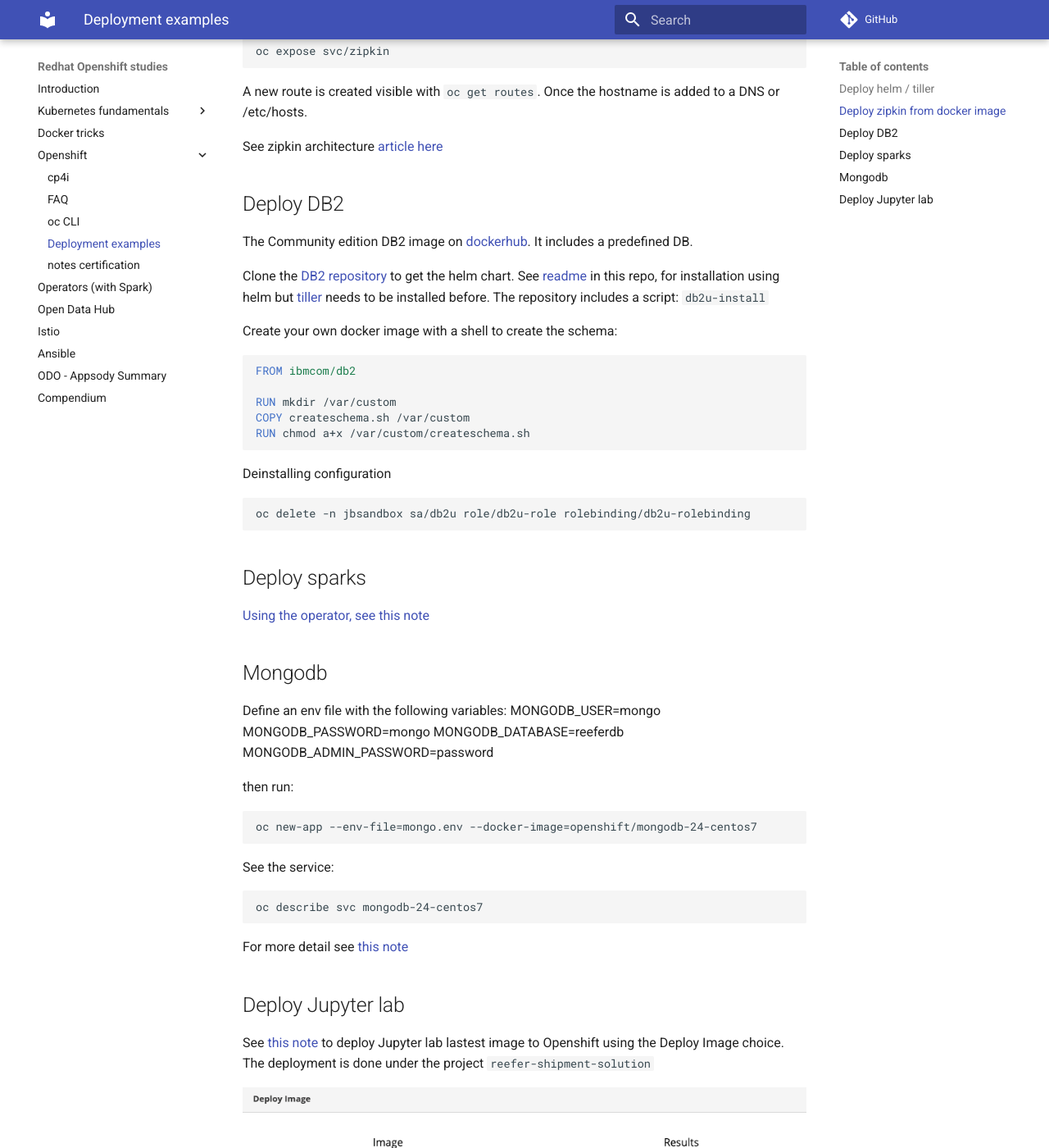
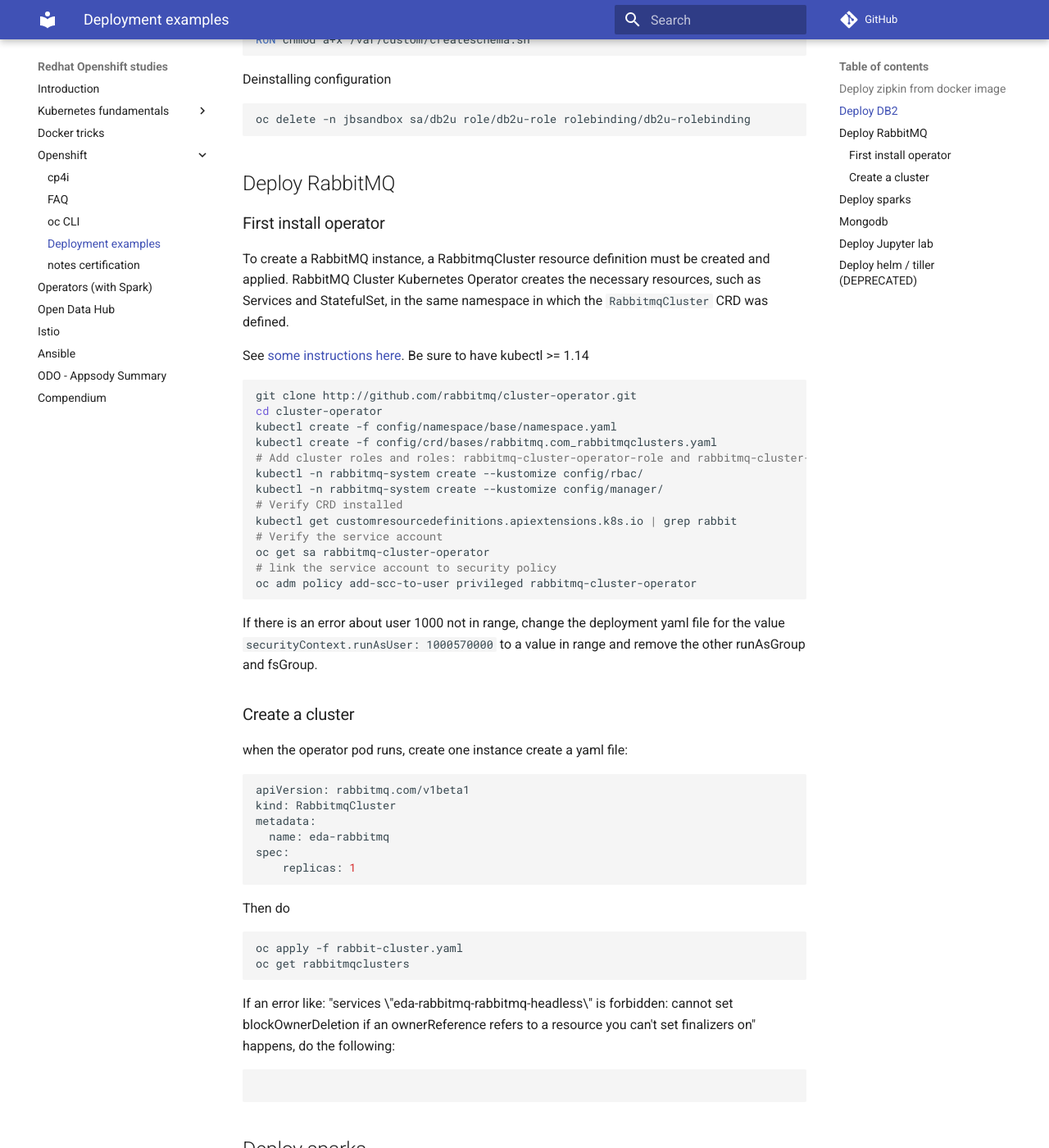
Before and after one commit to jbcodeforce/openshift-studies, an MkDocs documentation site: the page built from docs/deployment-ex.md, in a window 1280 px wide and 1400 px high, scrolled down 3237 px. Shown: the whole window at 82% size. Built offline with MkDocs 1.6.1 and Material for MkDocs 9.7.7, drawn with Linux system fonts in a browser that asks for light colours; comment, search, counter and statistics services are not loaded; some of the changed text lies outside the part shown.

Commit message:
add k8s security, add deployment ex, and appsody content

````diff
--- a/docs/deployment-ex.md
+++ b/docs/deployment-ex.md
@@ -90,28 +90,6 @@
     * When pushing the repository the gitAction will perform the build.
 
 
-## Deploy helm / tiller
-
-The goal is to install Tiller server on its own project, and grant it permissions to one or more other projects where Helm Charts will be installed.
-
-See the instructions in [this blog](https://www.openshift.com/blog/getting-started-helm-openshift).
-
-Here is a quick summary of the commands performed
-
-```
-oc new-project tiller
-oc project tiller
-export TILLER_NAMESPACE=tiller
-oc process -f https://github.com/openshift/origin/raw/master/examples/helm/tiller-template.yaml -p TILLER_NAMESPACE="${TILLER_NAMESPACE}" -p HELM_VERSION=v2.16.4 | oc create -f -
-```
-
-Once deployed and Tiller server running, create a new project and grant tiller edit role to access this new project, and then use helm CLI to deploy the app:
-
-```shell
-oc new-project myapp
-oc policy add-role-to-user edit "system:serviceaccount:${TILLER_NAMESPACE}:tiller"
-```
-
 ## Deploy zipkin from docker image
 
 Install it, and expose it with a service
@@ -145,6 +123,57 @@
 
 ```shell
 oc delete -n jbsandbox sa/db2u role/db2u-role rolebinding/db2u-rolebinding
+```
+
+## Deploy RabbitMQ
+
+### First install operator
+
+To create a RabbitMQ instance, a RabbitmqCluster resource definition must be created and applied. RabbitMQ Cluster Kubernetes Operator creates the necessary resources, such as Services and StatefulSet, in the same namespace in which the `RabbitmqCluster` CRD was defined.
+
+See [some instructions here](https://www.rabbitmq.com/kubernetes/operator/install-operator.html). Be sure to have kubectl >= 1.14
+
+```shell
+git clone http://github.com/rabbitmq/cluster-operator.git
+cd cluster-operator
+kubectl create -f config/namespace/base/namespace.yaml
+kubectl create -f config/crd/bases/rabbitmq.com_rabbitmqclusters.yaml
+# Add cluster roles and roles: rabbitmq-cluster-operator-role and rabbitmq-cluster-leader-election-role
+kubectl -n rabbitmq-system create --kustomize config/rbac/
+kubectl -n rabbitmq-system create --kustomize config/manager/
+# Verify CRD installed
+kubectl get customresourcedefinitions.apiextensions.k8s.io | grep rabbit
+# Verify the service account
+oc get sa rabbitmq-cluster-operator
+# link the service account to security policy
+oc adm policy add-scc-to-user privileged rabbitmq-cluster-operator
+```
+
+If there is an error about user 1000 not in range, change the deployment yaml file for the value `securityContext.runAsUser: 1000570000` to a value in range and remove the other runAsGroup and fsGroup.
+
+### Create a cluster
+
+when the operator pod runs, create one instance create a yaml file:
+
+```shell
+apiVersion: rabbitmq.com/v1beta1
+kind: RabbitmqCluster
+metadata:
+  name: eda-rabbitmq
+spec:
+    replicas: 1
+```
+
+Then do
+
+```
+oc apply -f rabbit-cluster.yaml
+oc get rabbitmqclusters
+```
+
+If an error like: "services \"eda-rabbitmq-rabbitmq-headless\" is forbidden: cannot set blockOwnerDeletion if an ownerReference refers to a resource you can't set finalizers on" happens, do the following:
+
+```
 ```
 
 ## Deploy sparks
@@ -215,3 +244,27 @@
 
 oc set volume dc/all-spark-notebook  --add --mount-path /home/jovyan/work --claim-size=1G
 ```
+
+
+
+## Deploy helm / tiller (DEPRECATED)
+
+The goal is to install Tiller server on its own project, and grant it permissions to one or more other projects where Helm Charts will be installed.
+
+See the instructions in [this blog](https://www.openshift.com/blog/getting-started-helm-openshift).
+
+Here is a quick summary of the commands performed
+
+```
+oc new-project tiller
+oc project tiller
+export TILLER_NAMESPACE=tiller
+oc process -f https://github.com/openshift/origin/raw/master/examples/helm/tiller-template.yaml -p TILLER_NAMESPACE="${TILLER_NAMESPACE}" -p HELM_VERSION=v2.16.4 | oc create -f -
+```
+
+Once deployed and Tiller server running, create a new project and grant tiller edit role to access this new project, and then use helm CLI to deploy the app:
+
+```shell
+oc new-project myapp
+oc policy add-role-to-user edit "system:serviceaccount:${TILLER_NAMESPACE}:tiller"
+```
--- a/mkdocs.yml
+++ b/mkdocs.yml
@@ -5,6 +5,7 @@
   - Kubernetes fundamentals:
     - Introduction: k8s/k8s-0.md
     - Networking: k8s/k8s-1.md
+    - Security: k8s/k8s-2.md
     - FAQ: k8s/k8s-faq.md
     - Compendium: k8s/k8s-comp.md
   - Docker tricks: docker.md
````
Also changed, not shown: docs/docker.md (+2 -0 lines), docs/index.md (+0 -2 lines), docs/k8s/k8s-0.md (+7 -1 lines), docs/k8s/k8s-2.md (added, +17 -0 lines), docs/odo-appsody.md (+20 -16 lines).
